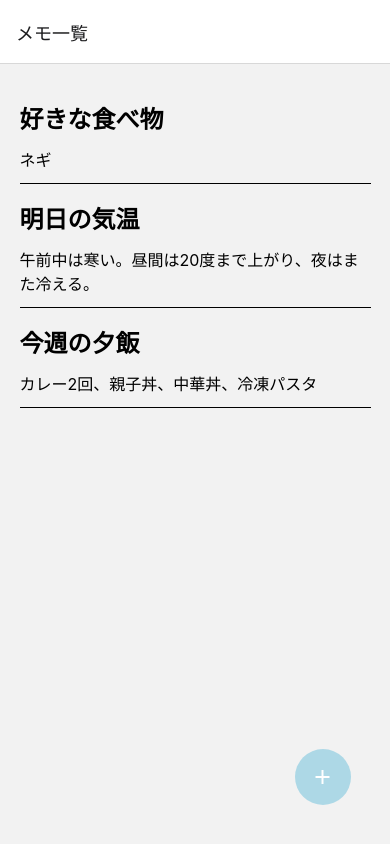
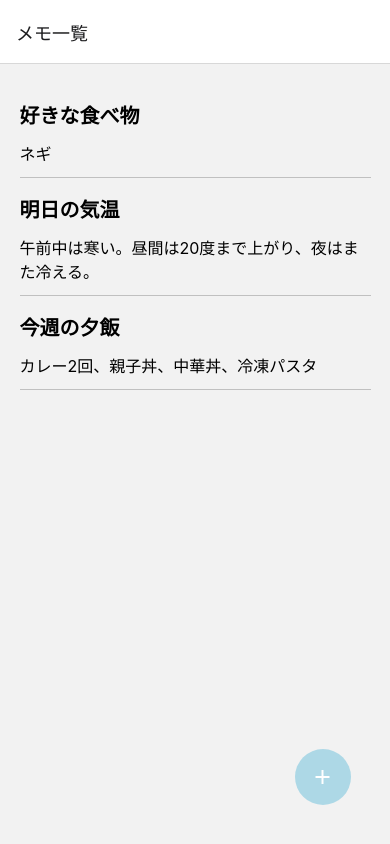
Before and after one commit to akisayuki/memo-app, a React Native app: screen / in a window 390 px wide. Built offline with nearby package versions, Linux system fonts and the light colour scheme.

Commit message:
[update]MainScreen.jsのレイアウトを変更
文字サイズと区切り線を調整した。

```diff
--- a/App.js
+++ b/App.js
@@ -4,9 +4,10 @@ import { createStaticNavigation } from '@react-navigation/native';
 import { createNativeStackNavigator } from '@react-navigation/native-stack';
 import MainScreen from './src/MainScreen';
 import NewEntryScreen from './src/NewEntryScreen';
+import { Button } from '@rneui/themed';
 
 //Navigationの設定
-const RootStack = createNativeStackNavigator({
+const MyStack = createNativeStackNavigator({
   initialRouteName: 'Home',
   screens: {
     Home: {
@@ -24,7 +25,7 @@ const RootStack = createNativeStackNavigator({
   }
 });
 
-const Navigation = createStaticNavigation(RootStack);
+const Navigation = createStaticNavigation(MyStack);
 
 export default function App() {
   return (
--- a/src/MainScreen.js
+++ b/src/MainScreen.js
@@ -47,7 +47,7 @@ const MainScreen = () => {
                     data={data}
                     renderItem={({item}) => {
                         return (
-                            //Itemコンポーネントの引数itemを設定
+                            //Itemコンポーネントのpropsであるitemを設定
                             <Item item={item}/>
                         );
                     }}
@@ -76,10 +76,11 @@ const styles = StyleSheet.create({
     itemContainer: {
         marginTop: 16,
         paddingBottom: 12,
-        borderBottomWidth: 1
+        borderBottomWidth: 1,
+        borderBottomColor: 'silver'
     },
     itemTitle: {
-        fontSize: 24,
+        fontSize: 20,
         fontWeight: 'bold'
     },
     itemText: {
```
